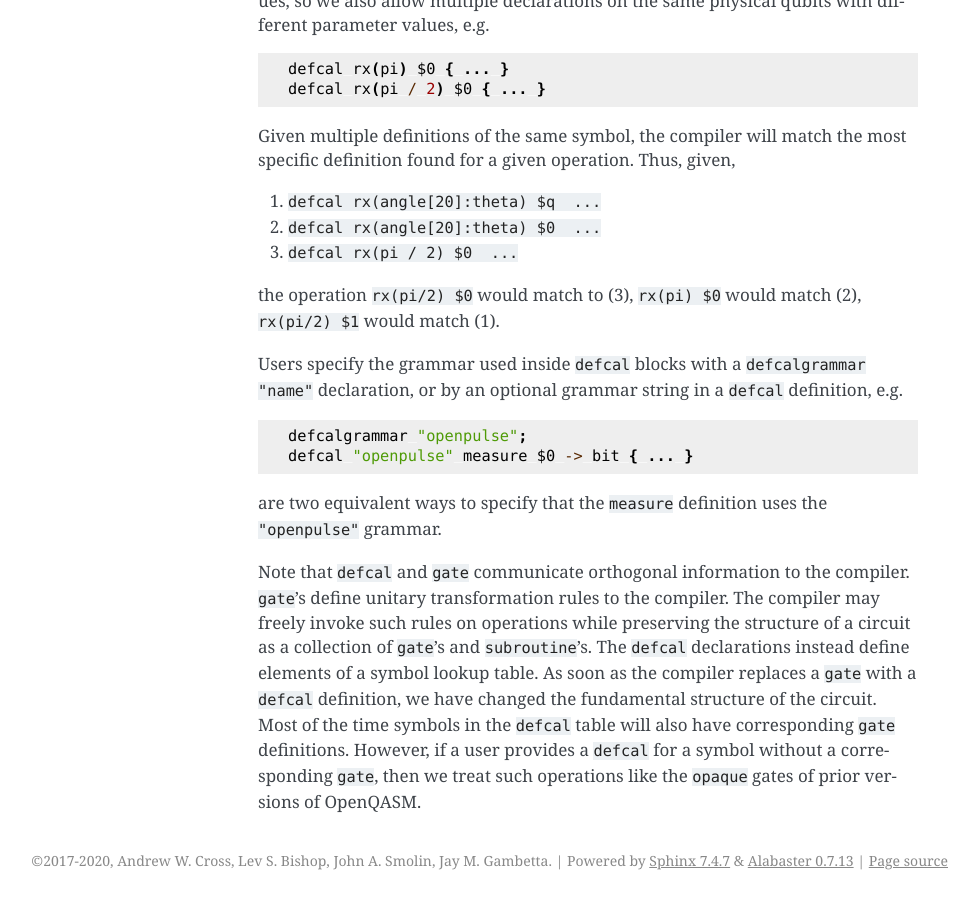
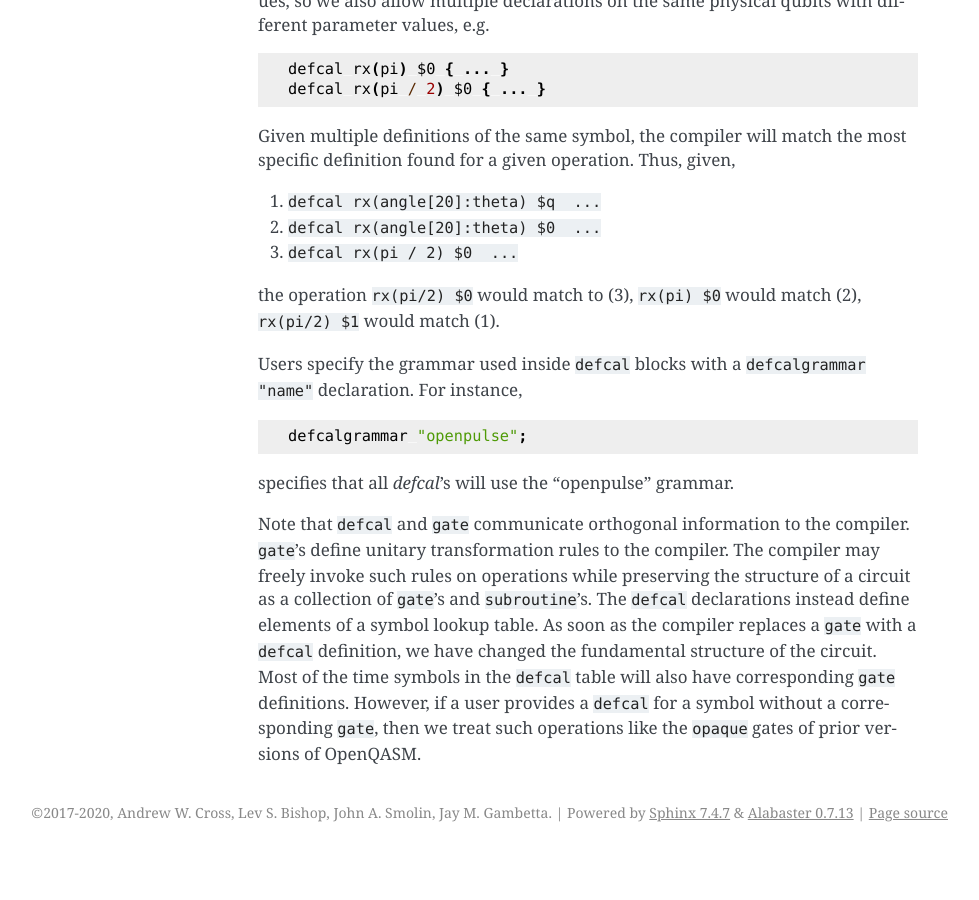
Before and after one commit to openqasm/openqasm, a Sphinx documentation site: the page built from source/language/pulses.rst, in a window 1280 px wide and 900 px high, scrolled down 1253 px. Shown: the whole window, without its empty margins (162-1141 px from the left). Built offline with Sphinx 7.4.7, drawn with Linux system fonts in a browser that asks for light colours; cross-references to code outside the pages are shown as plain code; after the commit the page ends 2105 px from its top, so only the background shows below that.

Commit message:
Remove grammar declaration within defcal

```diff
--- a/source/language/pulses.rst
+++ b/source/language/pulses.rst
@@ -83,15 +83,15 @@ the most specific definition found for a given operation. Thus, given,
 the operation ``rx(pi/2) $0`` would match to (3), ``rx(pi) $0`` would
 match (2), ``rx(pi/2) $1`` would match (1).
 
-Users specify the grammar used inside ``defcal`` blocks with a ``defcalgrammar "name"`` declaration, or by
-an optional grammar string in a ``defcal`` definition, e.g.
+Users specify the grammar used inside ``defcal`` blocks with a ``defcalgrammar "name"`` declaration.
+For instance,
 
 .. code-block:: c
 
    defcalgrammar "openpulse";
-   defcal "openpulse" measure $0 -> bit { ... }
 
-are two equivalent ways to specify that the ``measure`` definition uses the ``"openpulse"`` grammar.
+specifies that all `defcal`'s will use the "openpulse" grammar.
+
 
 Note that ``defcal`` and ``gate`` communicate orthogonal information to the compiler. ``gate``'s
 define unitary transformation rules to the compiler. The compiler may
```
Also changed, not shown: 4 other files.
